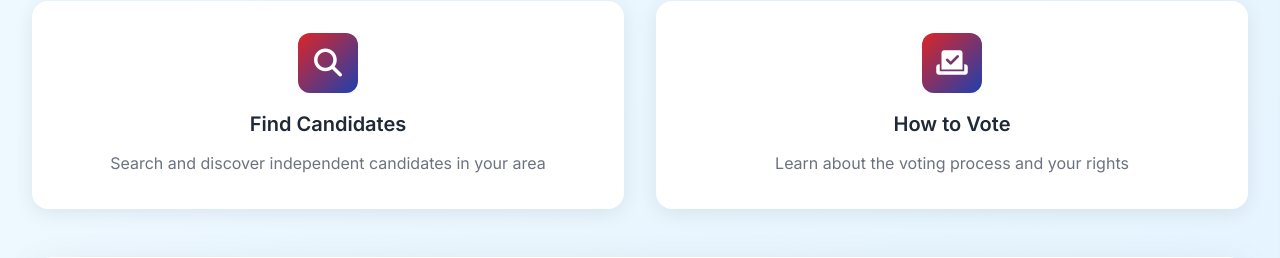
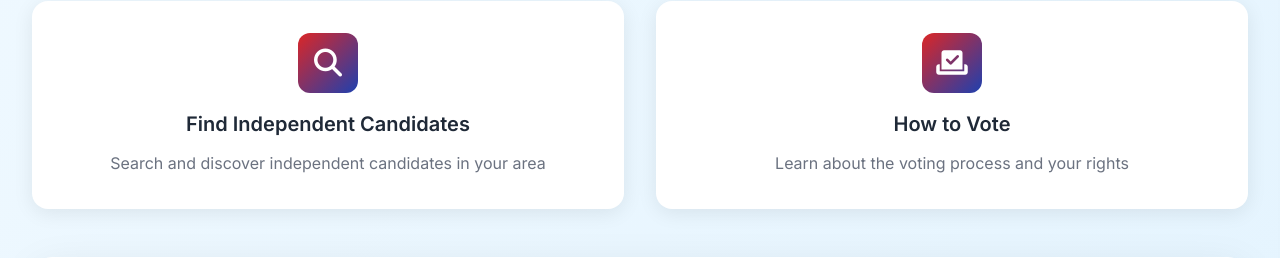
Before and after one commit to manesha63/electNepal, a Django app: page / in a window 1280 px wide. Shown: the part 299-557 px from the top of the page. Run offline with Django 4.2, Linux system fonts and the light colour scheme; some libraries are stand-ins or nearby versions.

Commit message:
Update to 'Find Independent Candidates' and make cards clickable
- Changed 'Find Candidates' to 'Find Independent Candidates' on landing page
- Changed sidebar menu from 'Independent Candidates' to 'Find Independent Candidates'
- Changed icon in sidebar to search icon for consistency
- Made both feature cards on landing page clickable links
- Both landing page card and sidebar item now lead to same candidates list page

🤖 Generated with Claude Code

Co-Authored-By: Claude <noreply@anthropic.com>

```diff
--- a/core/templates/core/home.html
+++ b/core/templates/core/home.html
@@ -17,17 +17,17 @@
 
     <!-- Features Section -->
     <div class="features-grid animate-on-scroll">
-        <div class="feature-card">
+        <a href="{% url 'candidates:list' %}" class="feature-card" style="text-decoration: none; color: inherit; display: block;">
             <div class="feature-icon">
                 <i class="fas fa-search"></i>
             </div>
-            <h3 class="feature-title">{% trans "Find Candidates" %}</h3>
+            <h3 class="feature-title">{% trans "Find Independent Candidates" %}</h3>
             <p class="feature-description">
                 {% trans "Search and discover independent candidates in your area" %}
             </p>
-        </div>
+        </a>
 
-        <div class="feature-card">
+        <a href="{% url 'how_to_vote' %}" class="feature-card" style="text-decoration: none; color: inherit; display: block;">
             <div class="feature-icon">
                 <i class="fas fa-vote-yea"></i>
             </div>
@@ -35,7 +35,7 @@
             <p class="feature-description">
                 {% trans "Learn about the voting process and your rights" %}
             </p>
-        </div>
+        </a>
     </div>
 
     <!-- Info Section -->
--- a/templates/base.html
+++ b/templates/base.html
@@ -80,8 +80,8 @@
 
             <div class="sidebar-menu">
                 <a href="{% url 'candidates:list' %}" class="sidebar-item">
-                    <i class="fas fa-users"></i>
-                    <span>{% trans "Independent Candidates" %}</span>
+                    <i class="fas fa-search"></i>
+                    <span>{% trans "Find Independent Candidates" %}</span>
                 </a>
 
                 <a href="#" class="sidebar-item" onclick="showRegisterInfo(); return false;">
```
